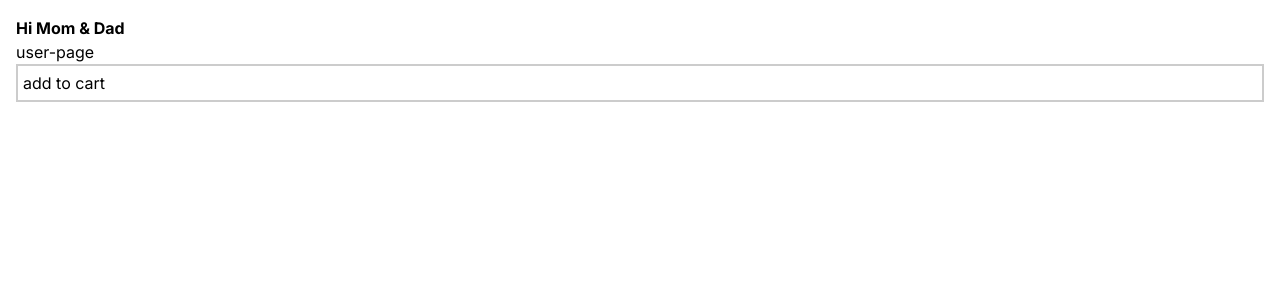
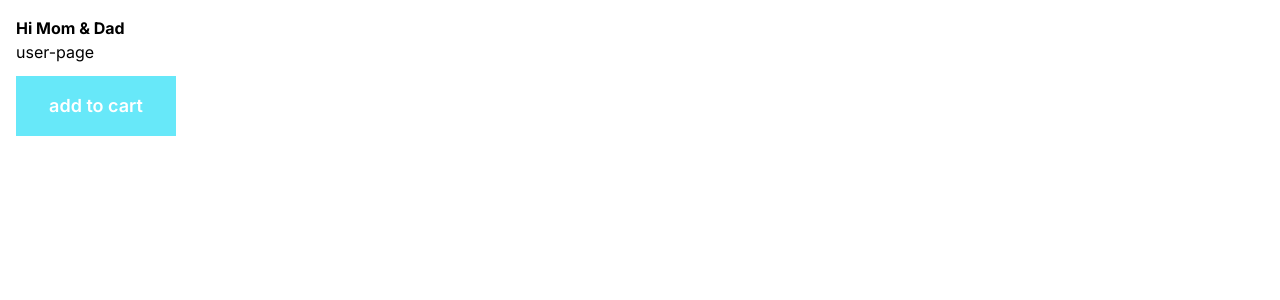
Before and after one commit to AhindraD/next13-convetion, a Next.js app: page / in a window 1280 px wide. Shown: the top 300 px of the page. Built offline with nearby package versions, Linux system fonts and the light colour scheme.

Commit message:
twailwind

```diff
--- a/app/components/ProductCard.tsx
+++ b/app/components/ProductCard.tsx
@@ -1,10 +1,14 @@
 import React from 'react';
 import AddToCard from './AddToCard';
-import styles from './ProductCard.module.css';
+
+//to use css from module
+// import styles from './ProductCard.module.css';
+// className={styles.card}
 
 const ProductCard = () => {
     return (
-        <div className={styles.card}>
+        <div
+            className="p-4 my-3 bg-cyan-300 text-white text-lg font-semibold hover:bg-green-300 w-40 text-center">
             <AddToCard />
         </div>
     )
```
